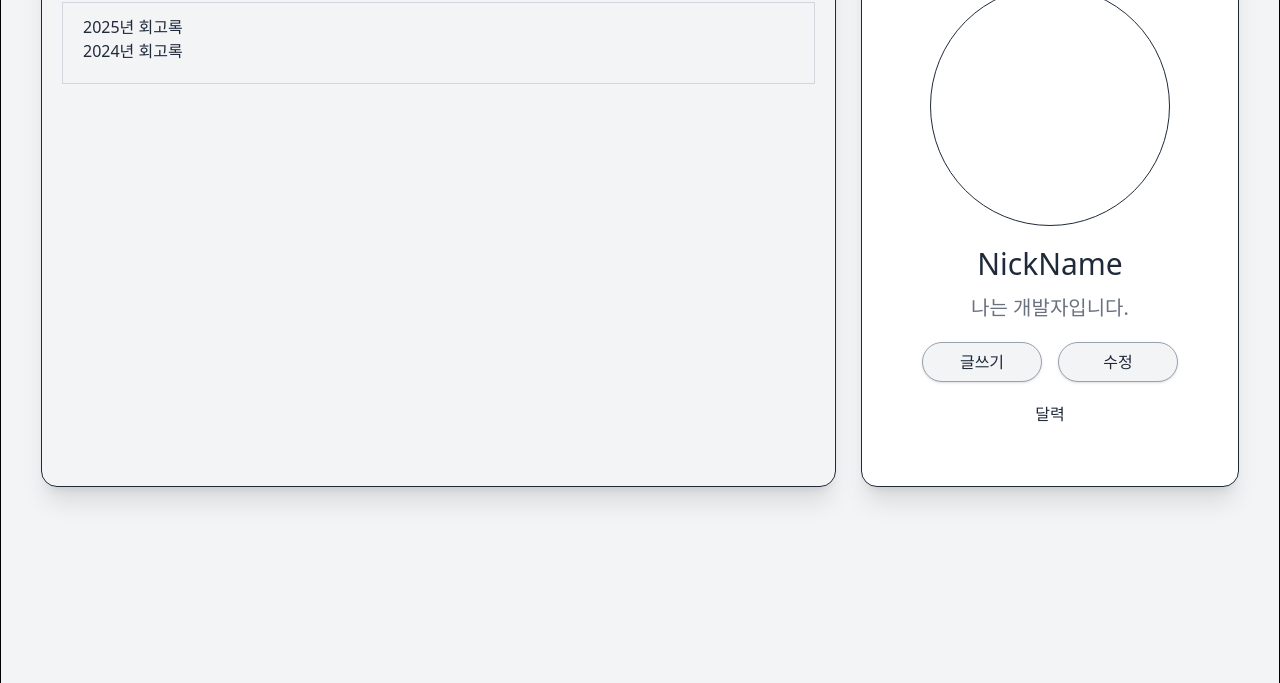
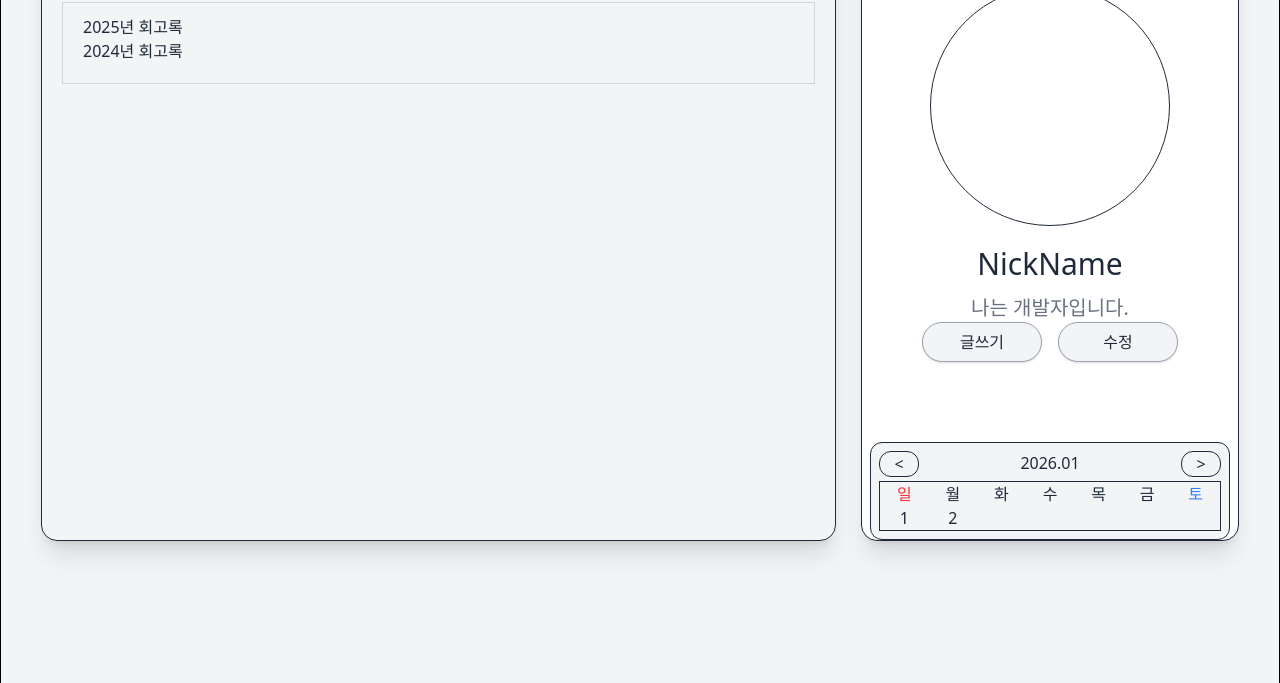
Before and after one commit to DoHyuk-Centric/html-study, a plain HTML site: page my_blog/src/devLog.html in a window 1280 px wide. Shown: the part 580-1263 px from the top of the page. Drawn offline with Linux system fonts and the light colour scheme.

Commit message:
26.01.06 달력수정중

```diff
--- /dev/null
+++ b/my_blog/components/devLog/calender.js
@@ -0,0 +1,22 @@
+function createDay(){
+    const calender_day = document.getElementById('calender_day');
+    const newDay = document.createElement('div');
+    const newDayText = document.createTextNode('2');
+
+
+
+    newDay.appendChild(newDayText);
+    calender_day.appendChild(newDay);
+}
+
+createDay();
+
+let current = new Date();
+
+function renderCalande(){
+    const year = current.getFullYear();
+    const month = current.getMonth();
+
+    const calenderDay = document.getElementById("calendar_day");
+
+}
--- a/my_blog/src/devLog.html
+++ b/my_blog/src/devLog.html
@@ -115,7 +115,8 @@
         </div>
 
         <!--컨텐츠 섹션-->
-        <div class="text-gray-800 relative w-full bg-gray-100 dark:bg-gray-800 dark:text-gray-200 min-h-screen p-10 space-y-4">
+        <div
+            class="text-gray-800 relative w-full bg-gray-100 dark:bg-gray-800 dark:text-gray-200 min-h-screen p-10 space-y-4">
             <div class="grid grid-cols-3 gap-3 max-w-[1400px] mx-auto">
                 <aside class="border shadow-xl rounded-2xl col-span-2 p-5">
                     <div>
@@ -127,9 +128,10 @@
                         </ul>
                     </div>
                 </aside>
-                <aside class="border max-w-[400px] ml-auto shadow-xl rounded-2xl bg-white dark:bg-gray-800 p-15">
-                    <div class="flex flex-col justify-center items-center gap-5">
+                <aside class="border max-w-[400px] ml-auto shadow-xl rounded-2xl bg-white dark:bg-gray-800">
+                    <div class="flex flex-col justify-center items-center gap-5 p-15">
                         <div class="flex w-60 h-60 border rounded-full"></div>
+                        <div id="sign_in">
                             <div class="text-center">
                                 <h2 class="text-bold text-3xl mb-3">NickName</h2>
                                 <p class="text-gray-500 text-xl">나는 개발자입니다.</p>
@@ -140,8 +142,40 @@
                                 <button
                                     class="cursor-pointer border w-30 h-10 rounded-full border-gray-400 shadow-sm hover:bg-gray-300 bg-gray-100 text-gray-800 dark:bg-gray-700 dark:text-gray-200 dark:hover:bg-gray-600">수정</button>
                             </div>
-                        <div>
-                            달력
+                        </div>
+
+                        <!--로그인 안되어있을때 오픈-->
+                        <div id="sign_out">
+                            <div class="flex flex-grow justify-center items-center gap-4 hidden mt-5">
+                                <button
+                                    class="cursor-pointer border w-30 h-10 rounded-full border-gray-400 shadow-sm hover:bg-gray-300 bg-gray-100 text-gray-800 dark:bg-gray-700 dark:text-gray-200 dark:hover:bg-gray-600">로그인</button>
+                                <button
+                                    class="cursor-pointer border w-30 h-10 rounded-full border-gray-400 shadow-sm hover:bg-gray-300 bg-gray-100 text-gray-800 dark:bg-gray-700 dark:text-gray-200 dark:hover:bg-gray-600">회원가입</button>
+                            </div>
+                        </div>
+                    </div>
+
+                    <!--달력-->
+                    <div class="flex flex-col justify-center items-center">
+                        <div class="border rounded-xl w-90 p-2 bg-gray-100 dark:bg-gray-700">
+                            <div class="relative flex w-full">
+                                <button
+                                    class="border rounded-xl w-10 cursor-pointer hover:bg-gray-300 dark:hover:bg-gray-600">
+                                    &lt; </button>
+                                <span class="ml-auto">2026.01</span>
+                                <button
+                                    class="border rounded-xl w-10 cursor-pointer justify-end ml-auto hover:bg-gray-300 dark:hover:bg-gray-600">
+                                    &gt;
+                                </button>
+                            </div>
+                            <div class="border w-full flex-col mt-1">
+                                <div class="grid grid-cols-7 text-center">
+                                    <div class="text-red-500 dark:text-red-400">일</div><div>월</div><div>화</div><div>수</div><div>목</div><div>금</div><div class="text-blue-500 dark:text-blue-400">토</div>
+                                </div>
+                                <div id="calender_day" class="grid grid-cols-7 text-center">
+                                    <div>1</div>
+                                </div>
+                            </div>
                         </div>
                     </div>
                 </aside>
@@ -155,9 +189,10 @@
                 <h1 class="text-xl block sm:hidden">개발 블로그</h1>
             </div>
             <div class="p-10 flex-grow text-right">
-                <p>© 2025 개인 개발 블로그. All rights reserved.</p>
+                <p>© 2026 개인 개발 블로그. All rights reserved.</p>
             </div>
         </div>
+        <script type="module" src="../components/devLog/calender.js" defer></script>
         <script type="module" src="../components/darkmode/darkmode_index.js" defer></script>
         <script src="../components/searchBtn.js"></script>
         <script src="../components/menuBtn.js"></script>
```
Also changed, not shown: my_blog/src/index.html (+2 -0 lines), my_blog/tailwindcss/dist/output.css. Lines whose indentation alone changed are shown as unchanged.
